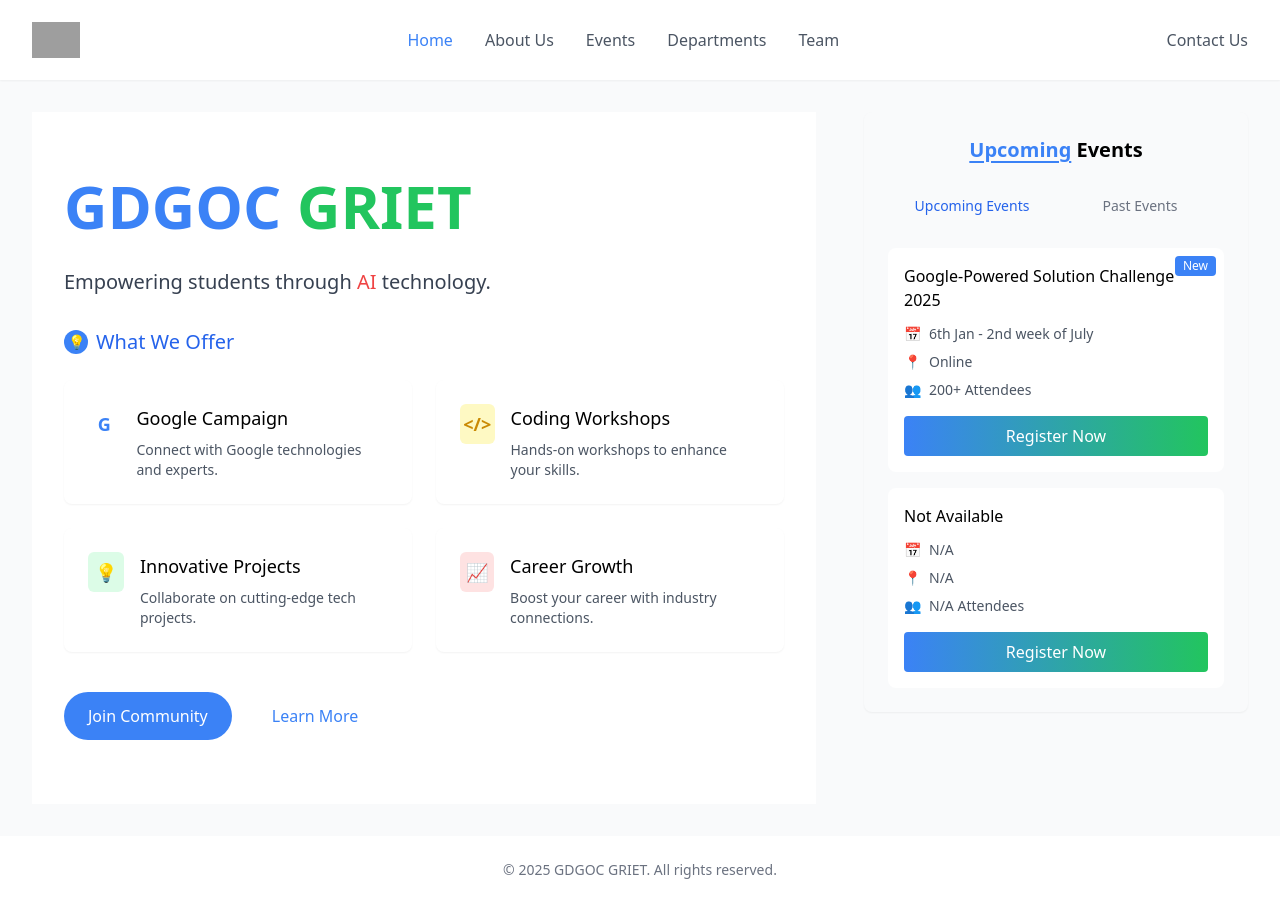
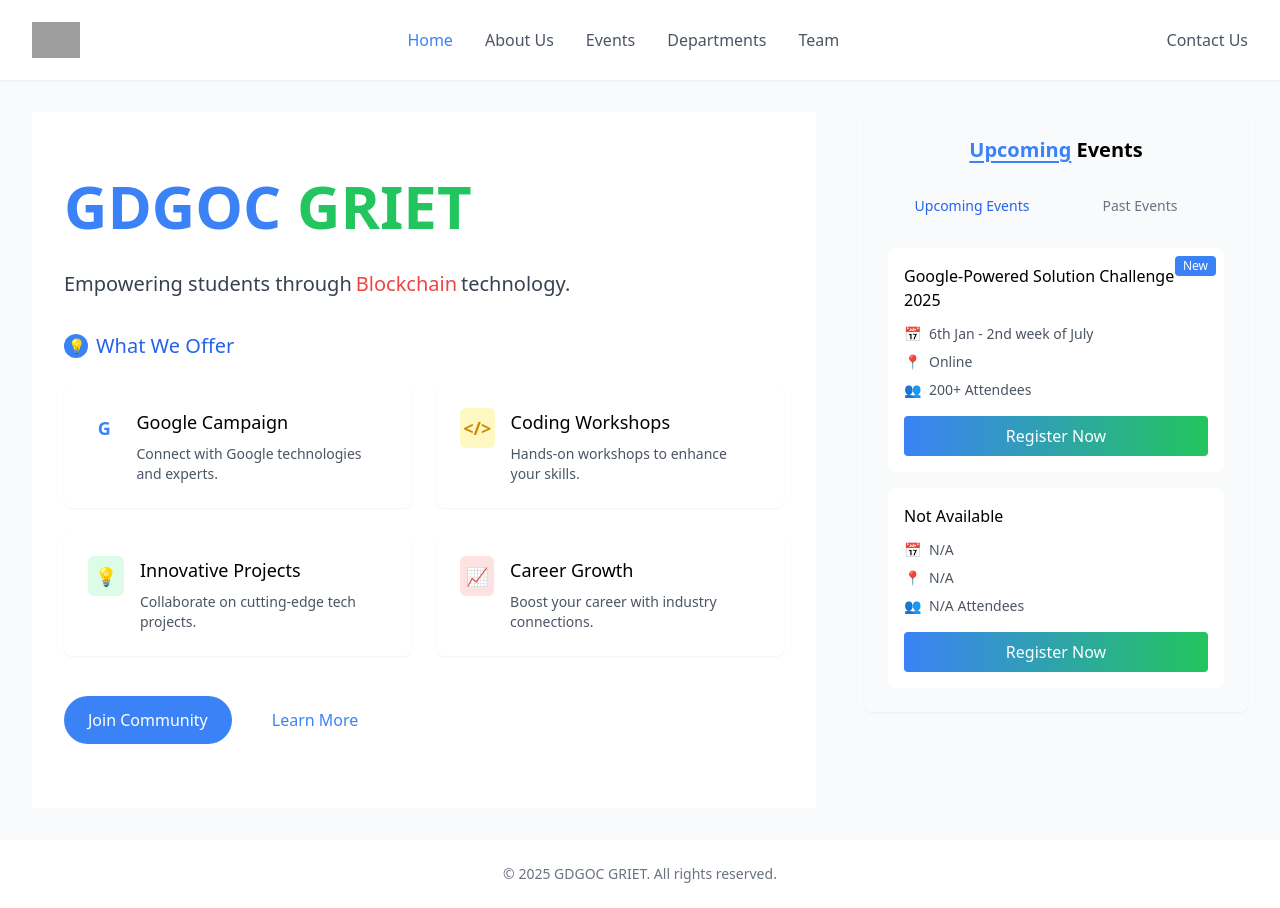
Before and after one commit to pavansaiteja18/GDGOCGRIET, a React (Vite) app: page / in a window 1280 px wide. Built offline with nearby package versions, Linux system fonts and the light colour scheme; grey boxes are pictures that could not be loaded.

Commit message:
WIP: Save before pull

```diff
--- a/src/components/Hero.tsx
+++ b/src/components/Hero.tsx
@@ -1,20 +1,28 @@
+import { useState, useEffect } from "react";
 import { Link } from "react-router-dom";
 
+const techTerms = ["AI", "ML", "Blockchain", "IoT", "Cloud", "AR/VR"];
+
 const Hero = () => {
+  const [currentIndex, setCurrentIndex] = useState(0);
+  const [fadeKey, setFadeKey] = useState(0);
+
+  useEffect(() => {
+    const interval = setInterval(() => {
+      setCurrentIndex((prevIndex) => (prevIndex + 1) % techTerms.length);
+      setFadeKey((prevKey) => prevKey + 1); // force reanimation
+    }, 2000);
+
+    return () => clearInterval(interval);
+  }, []);
+
   return (
     <div className="relative overflow-hidden py-16 px-8 bg-white">
-      {/* <div className="h-14 w-14 first:bg-gradient-to-r from-blue-400 to-teal-400 rounded-full opacity-80"></div > */}
-      {/* Background Shapes */}
-      <div className="absolute left-100 top-300">
-        {/* <div className="h-24 w-24 bg-gradient-to-r from-blue-400 to-teal-400 rounded-full opacity-80"></div> */}
-      </div>
-      <div className="absolute right-36 top-48">
-        {/* <div className="h-20 w-20 bg-gradient-to-r from-orange-400 to-red-400 rounded-full opacity-80"></div> */}
-      </div>
+      <div className="absolute left-100 top-300"></div>
+      <div className="absolute right-36 top-48"></div>
 
       <div className="max-w-6xl mx-auto relative z-10">
         <div className="flex flex-col items-start space-y-8">
-          {/* Logo and Title */}
           <h1 className="text-6xl font-bold">
             <span className="text-blue-500">G</span>
             <span className="text-blue-500">D</span>
@@ -28,21 +36,23 @@
             <span className="text-green-500">T</span>
           </h1>
 
-          {/* Tagline */}
-          <h2 className="text-xl text-gray-700">
+          <h2 className="text-xl text-gray-700 flex gap-1 items-center h-8">
             Empowering students through{" "}
-            <span className="text-red-500 font-medium">AI</span> technology.
+            <span
+              key={fadeKey}
+              className="text-red-500 font-medium animate-slide-in"
+            >
+              {techTerms[currentIndex]}
+            </span>{" "}
+            technology.
           </h2>
 
-          {/* What We Offer Section */}
           <div className="w-full mt-12">
             <div className="flex items-center mb-6 gap-2">
               <div className="w-6 h-6 rounded-full bg-blue-500 flex items-center justify-center">
                 <span className="text-white text-sm">💡</span>
               </div>
-              <h3 className="text-xl font-medium text-blue-600">
-                What We Offer
-              </h3>
+              <h3 className="text-xl font-medium text-blue-600">What We Offer</h3>
             </div>
 
             <div className="grid grid-cols-1 md:grid-cols-2 gap-6">
@@ -53,7 +63,6 @@
                 iconBg="bg-white"
                 iconColor="text-blue-500"
               />
-
               <OfferCard
                 icon="</>"
                 title="Coding Workshops"
@@ -61,7 +70,6 @@
                 iconBg="bg-yellow-100"
                 iconColor="text-yellow-600"
               />
-
               <OfferCard
                 icon="💡"
                 title="Innovative Projects"
@@ -69,7 +77,6 @@
                 iconBg="bg-green-100"
                 iconColor="text-green-600"
               />
-
               <OfferCard
                 icon="📈"
                 title="Career Growth"
@@ -78,6 +85,7 @@
                 iconColor="text-red-600"
               />
             </div>
+
             <div className="flex gap-4 mt-10">
               <a
                 href="https://gdg.community.dev/gdg-on-campus-gokaraju-rangaraju-institute-of-engineering-technology-hyderabad-india/"
@@ -101,21 +109,7 @@
   );
 };
 
-interface OfferCardProps {
-  icon: string;
-  title: string;
-  description: string;
-  iconBg: string;
-  iconColor: string;
-}
-
-const OfferCard = ({
-  icon,
-  title,
-  description,
-  iconBg,
-  iconColor,
-}: OfferCardProps) => {
+const OfferCard = ({ icon, title, description, iconBg, iconColor }) => {
   return (
     <div className="border rounded-lg p-6 bg-white shadow-sm hover:shadow-md transition-shadow duration-300">
       <div className="flex items-start gap-4">
--- a/tailwind.config.js
+++ b/tailwind.config.js
@@ -1,11 +1,28 @@
 /** @type {import('tailwindcss').Config} */
 export default {
   content: [
-    "./index.html",          // Make sure index.html is included
-    "./src/**/*.{js,ts,jsx,tsx}", // Include all relevant files in src
+    "./index.html",
+    "./src/**/*.{js,ts,jsx,tsx}",
   ],
   theme: {
-    extend: {},
+    extend: {
+      keyframes: {
+        'slide-up': {
+          '0%': {
+            opacity: 0,
+            transform: 'translateY(30px)',
+          },
+          '100%': {
+            opacity: 1,
+            transform: 'translateY(0)',
+          },
+        },
+      },
+      animation: {
+        // Custom cubic-bezier for a smoother ease
+        'slide-up': 'slide-up 0.7s cubic-bezier(0.4, 0, 0.2, 1)',
+      },
+    },
   },
   plugins: [],
 };
```
